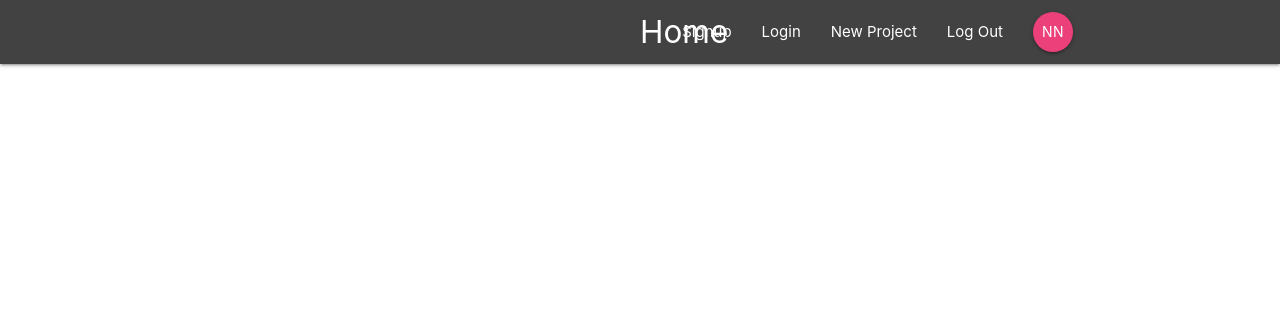
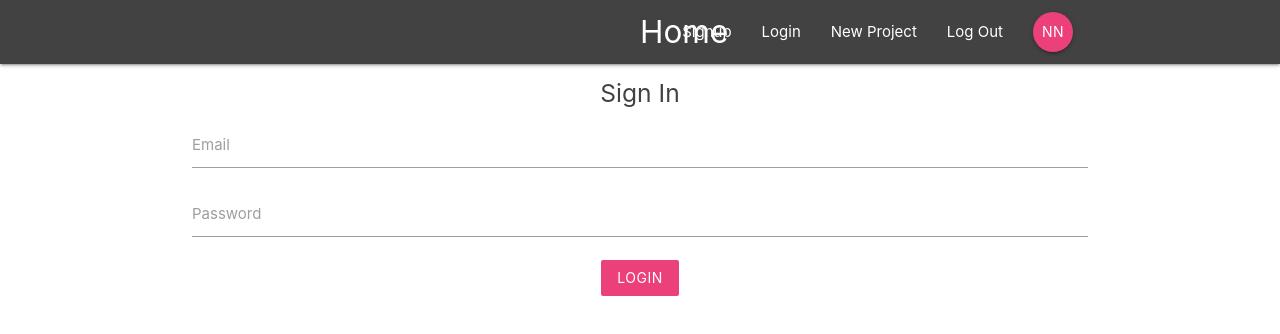
Before and after one commit to Nakanz/ReactFirestoreIntro, a React (Create React App) app in the folder client/: page /signin in a window 1280 px wide. Shown: the top 334 px of the page. Built offline with nearby package versions, Linux system fonts and the light colour scheme.

Commit message:
Signin page created and routed

```diff
--- a/client/src/App.js
+++ b/client/src/App.js
@@ -3,6 +3,7 @@
 import  Navbar  from './components/layout/Navbar';
 import Dashboard from './components/dashboard/Dashboard';
 import ProjectDetails from './components/projects/ProjectDetails';
+import SignIn from './components/auth/SignIn';
 import './App.css';
 
 class App extends Component {
@@ -12,8 +13,9 @@
         <div className="App">
           <Navbar />
           <Switch>
+            <Route exact path='/' component={Dashboard} />
             <Route path='/project/:id' component={ProjectDetails} />
-            <Route exact path='/' component={Dashboard} />
+            <Route path='/signin' component={SignIn}/>
           </Switch>
         </div>
       </BrowserRouter>
--- a/client/src/components/auth/SignIn.js
+++ b/client/src/components/auth/SignIn.js
@@ -0,0 +1,34 @@
+import React, { Component } from 'react'
+
+class SignIn extends Component {
+    state = {
+
+    }
+    handleSubmit = (s) => {
+        console.log(s);
+    }
+    handleChange = (s) => {
+        console.log(s);
+    }
+    render() {
+        return (
+            <div className="container">
+                <form onSubmit={this.handleSubmit} className="white">
+                    <h5 className="grey-text text-darken-3">Sign In</h5>
+                    <div className="input-field">
+                        <label htmlFor="email">Email</label>
+                        <input type="email" id="email" onChange={this.handleChange}/>
+                    </div>
+                    <div className="input-field">
+                        <label htmlFor="password">Password</label>
+                        <input type="password" id="password" onChange={this.handleChange}/>
+                    </div>
+                    <div className="input-field">
+                        <button className="btn pink lighten-1 z-depth-0">Login</button>
+                    </div>
+                </form>
+            </div>
+        );
+    }
+}
+export default SignIn;
```
Also changed, not shown: client/src/components/auth/SignOut.js (+13 -0 lines).
